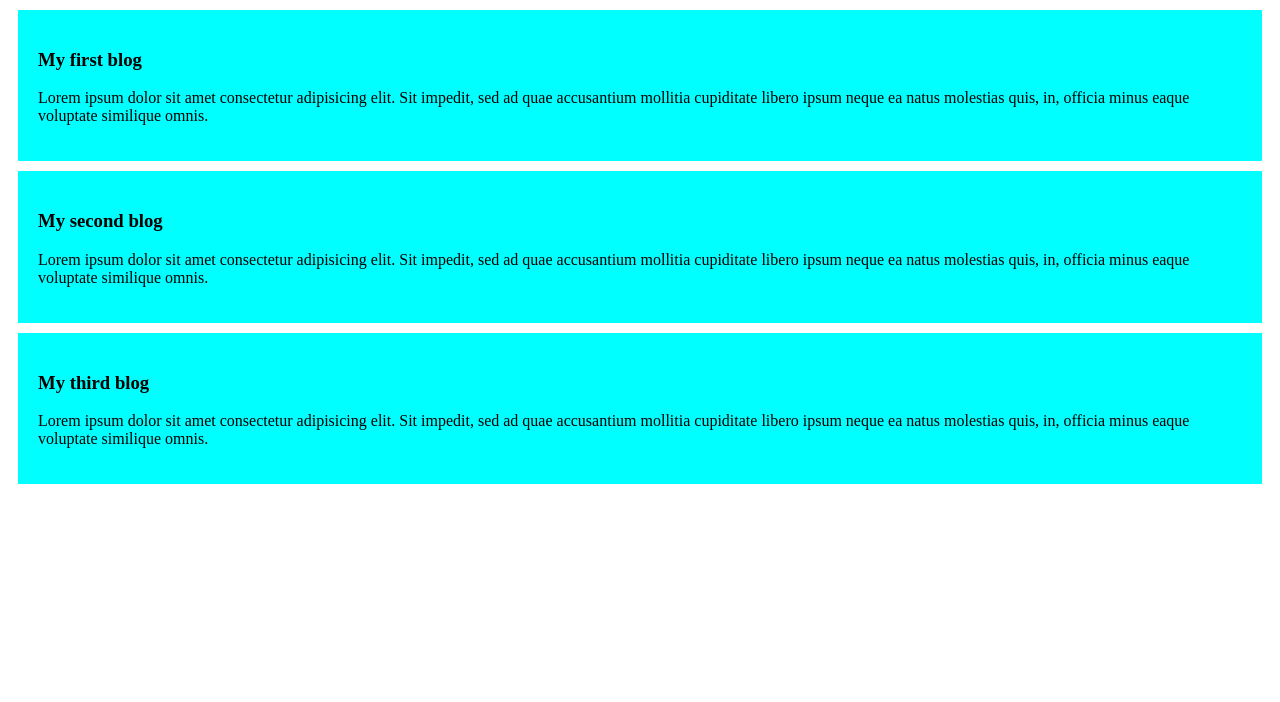
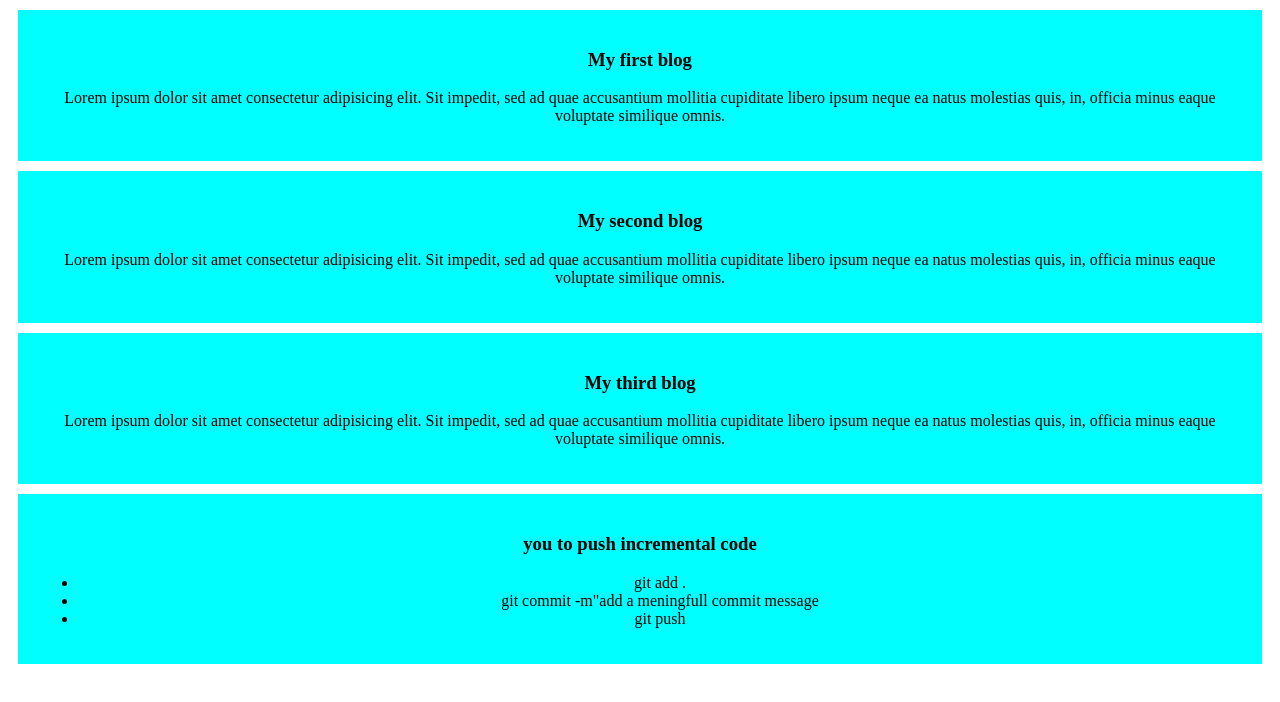
Before and after one commit to EyalidShawon/my-simple-repo, a plain HTML site: page index.html in a window 1280 px wide. Drawn offline with Linux system fonts and the light colour scheme.

Commit message:
add a commit

```diff
--- a/index.html
+++ b/index.html
@@ -19,5 +19,13 @@
         <h3>My third blog</h3>
         <p>Lorem ipsum dolor sit amet consectetur adipisicing elit. Sit impedit, sed ad quae accusantium mollitia cupiditate libero ipsum neque ea natus molestias quis, in, officia minus eaque voluptate similique omnis.</p>
     </div>
+    <div>
+        <h3>you to push incremental code</h3>
+        <ul>
+            <li>git add .</li>
+            <li>git commit -m"add a meningfull commit message</li>
+            <li>git push</li>
+        </ul>
+    </div>
 </body>
 </html>
--- a/styles/blog.css
+++ b/styles/blog.css
@@ -2,4 +2,5 @@ div{
     background-color: aqua;
     padding: 20px;
     margin: 10px;
+    text-align:center;
 }
```
